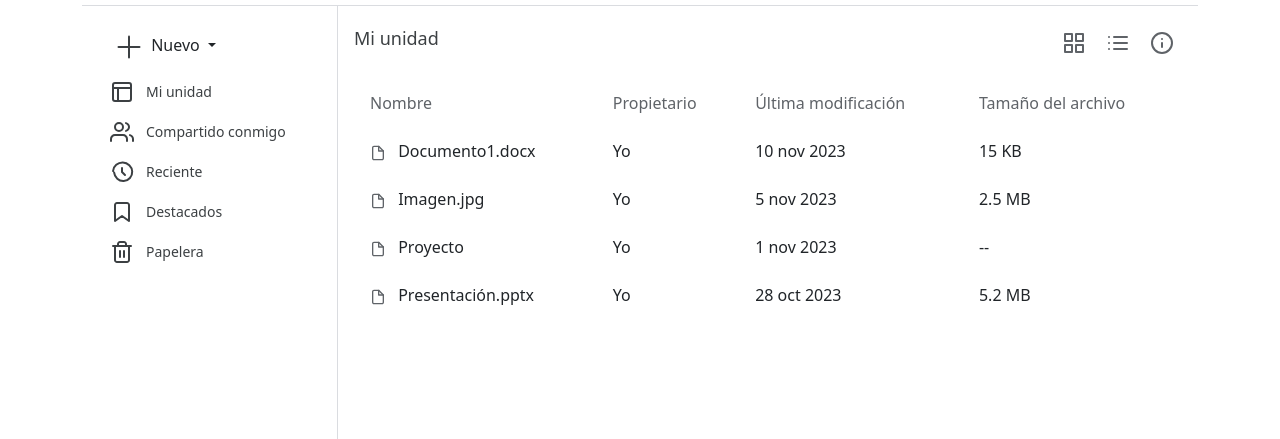
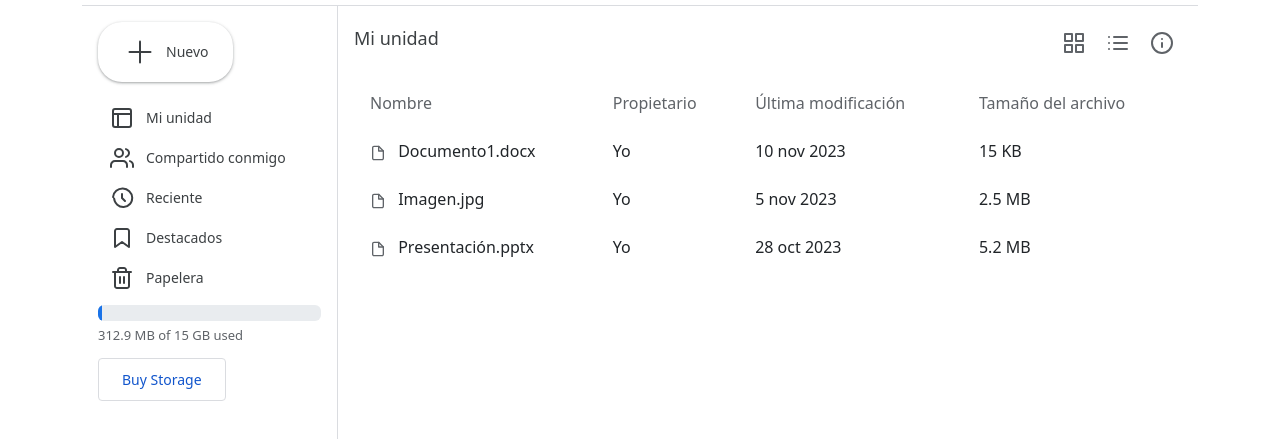
Before and after one commit to BryanGallardo2507/GoogleDrive, a plain HTML site: page prueba.html in a window 1280 px wide. Shown: the part 53-492 px from the top of the page. Drawn offline with nearby package versions, Linux system fonts and the light colour scheme.

Commit message:
barra de progreso 2

```diff
--- a/prueba.html
+++ b/prueba.html
@@ -53,7 +53,7 @@
             <aside class="sidebar">
 
                 <div class="dropdown">
-                    <button id="newButton" class="btn dropdown-toggle" type="button" data-bs-toggle="dropdown" aria-expanded="false">
+                    <button id="newButton" class="new-button" type="button" data-bs-toggle="dropdown" aria-expanded="false">
                         <svg width="36" height="36" viewBox="0 0 36 36" fill="none" xmlns="http://www.w3.org/2000/svg">
                             <path d="M18 7.5V28.5" stroke="#3c4043" stroke-width="2" stroke-linecap="round" stroke-linejoin="round"/>
                             <path d="M7.5 18H28.5" stroke="#3c4043" stroke-width="2" stroke-linecap="round" stroke-linejoin="round"/>
@@ -125,6 +125,11 @@
                     </svg>
                     Papelera
                 </div>
+                <div class="bottom">
+                    <div class="progress" style="--v:2%"></div>
+                    <span class="meta-text">312.9 MB of 15 GB used</span>
+                    <button class="outlined-button">Buy Storage</button>
+                </div>
             </aside>
             <main class="content">
                 <div class="content-header">
--- a/script.js
+++ b/script.js
@@ -1,7 +1,6 @@
 const files = [
     { name: "Documento1.docx", type: "Documento", lastModified: "10 nov 2023", size: "15 KB" },
     { name: "Imagen.jpg", type: "Imagen", lastModified: "5 nov 2023", size: "2.5 MB" },
-    { name: "Proyecto", type: "Carpeta", lastModified: "1 nov 2023", size: "--" },
     { name: "Presentación.pptx", type: "Presentación", lastModified: "28 oct 2023", size: "5.2 MB" }
 ];
 
--- a/styles.css
+++ b/styles.css
@@ -66,7 +66,7 @@ header {
     align-items: center;
     padding: 12px 24px;
     background-color: #fff;
-    border: 1px soli d #dadce0;
+    border: none;
     border-radius: 24px;
     font-size: 14px;
     font-weight: 500;
@@ -158,3 +158,49 @@ th {
 .hidden {
     display: none;
 }
+
+.progress {
+	height: 10px;
+	background: #e0e0e0;
+	border-radius: 13px;
+	margin-bottom: 5px;
+	position: relative;
+	overflow: hidden;
+	margin-top: 7px;
+}
+.progress:after {
+	content: '';
+	position:relative;
+	height: 100%;
+	width: var(--v);
+	background: #1a73e8;
+}
+
+.meta-text {
+	font-size: 13px;
+	color: #5f6368;
+	display: block;
+	margin-bottom: 13px;
+}
+.outlined-button {
+	border: 1px solid #dadce0;
+	color: #15c;
+	background: white;
+	border-radius: 4px;
+	padding: 10px 23px;
+	font-size: 14px;
+	font-weight: 500;
+	cursor: pointer;
+	transition: all 0.2s ease;
+}
+.outlined-button:hover {
+	border-color: #dadce0;
+	color: #185abc;
+	background: #f6f9fe;
+}
+.outlined-button:active {
+	background: #e3eefd;
+}
+.outlined-button:focus {
+	background: #e3eefd;
+}
```
